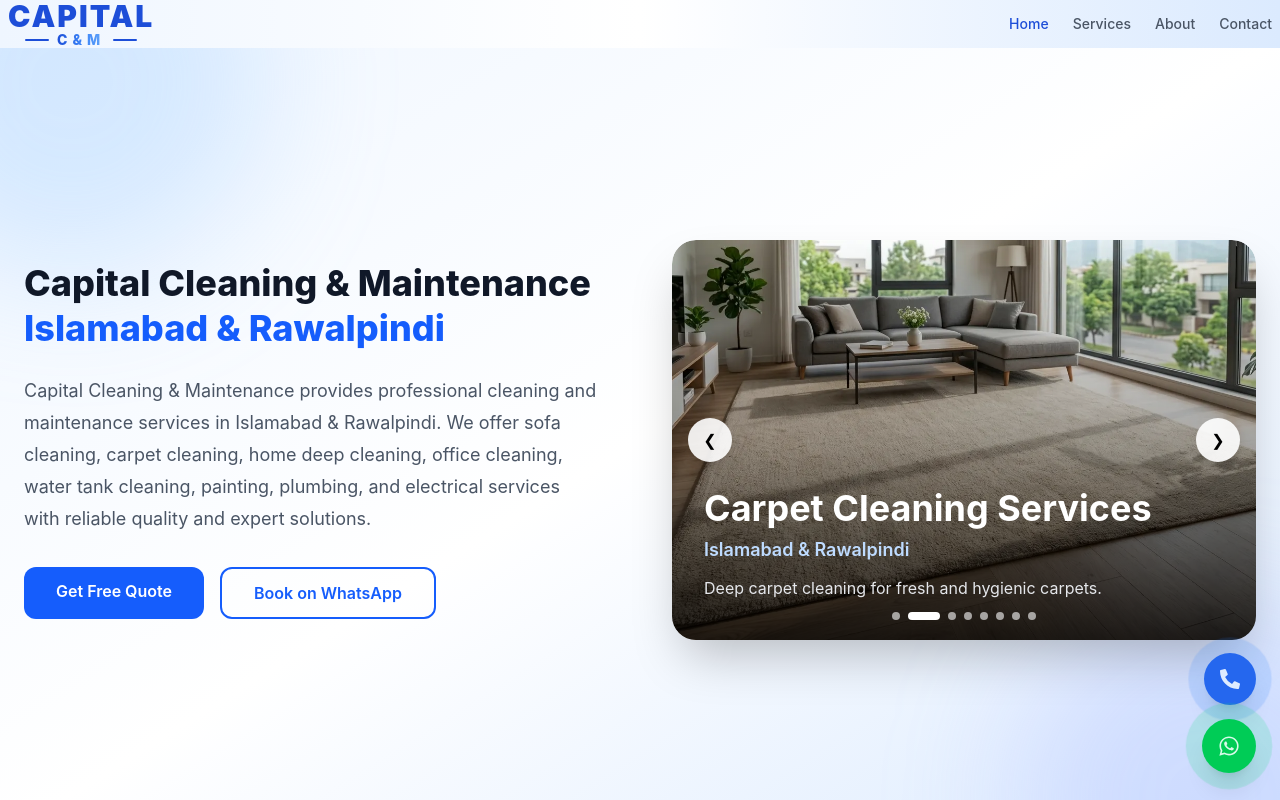
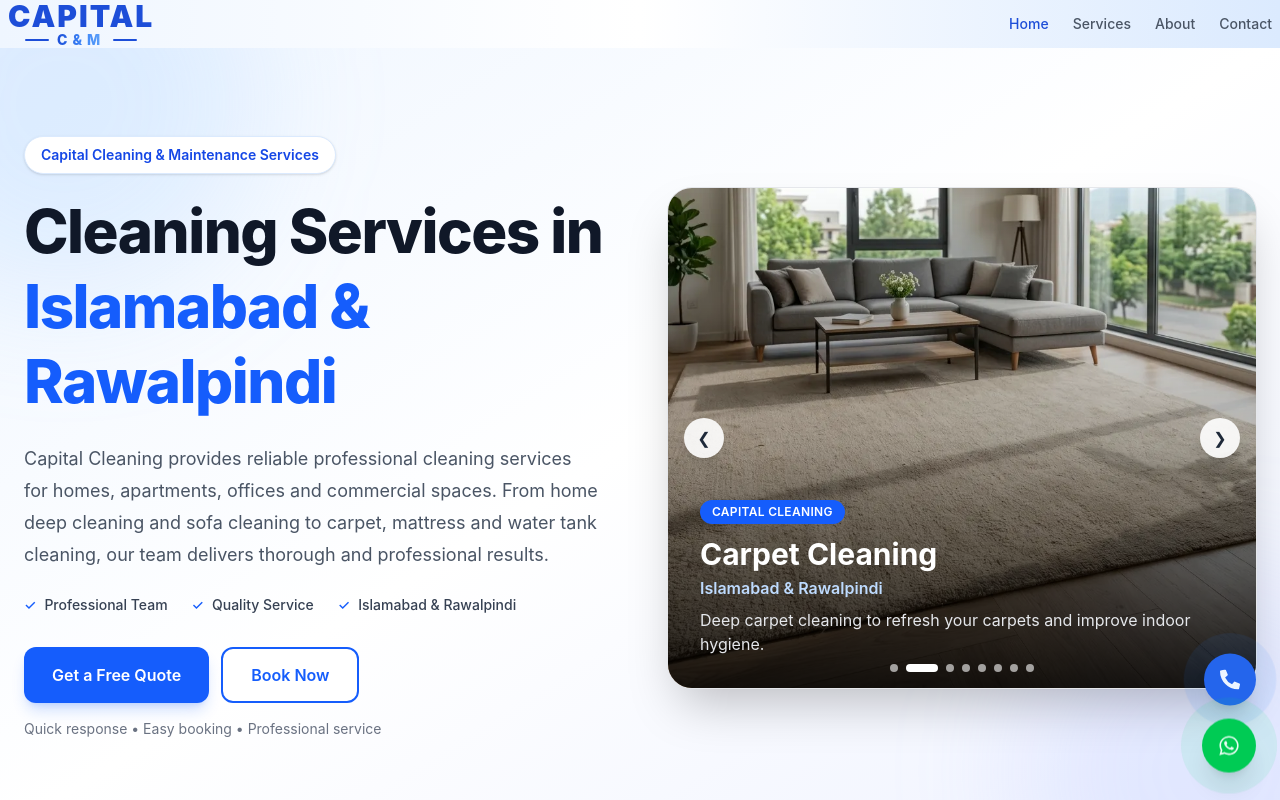
Before and after one commit to irfanhaider6167/capital-home-cleaning-app, a React (Vite) app: page / in a window 1280 px wide. Shown: the top 800 px of the page. Built offline with nearby package versions, Linux system fonts and the light colour scheme.

Commit message:
Hero Updated

```diff
--- a/src/components/Hero.jsx
+++ b/src/components/Hero.jsx
@@ -8,58 +8,51 @@
 
   const slides = [
     {
-      title: "Sofa Cleaning Services",
+      title: "Sofa Cleaning",
       highlight: "Islamabad & Rawalpindi",
-      desc: "Professional sofa cleaning to remove stains, dust and odors.",
+      desc: "Professional sofa cleaning to remove stains, dust and unpleasant odors.",
       image: "/images/sofa-after.webp",
     },
-
     {
-      title: "Carpet Cleaning Services",
+      title: "Carpet Cleaning",
       highlight: "Islamabad & Rawalpindi",
-      desc: "Deep carpet cleaning for fresh and hygienic carpets.",
+      desc: "Deep carpet cleaning to refresh your carpets and improve indoor hygiene.",
       image: "/images/carpet-after.webp",
     },
-
     {
-      title: "Home Deep Cleaning Services",
+      title: "Home Deep Cleaning",
       highlight: "Islamabad & Rawalpindi",
-      desc: "Complete home cleaning with modern equipment and safe solutions.",
+      desc: "Thorough home deep cleaning using professional equipment and quality solutions.",
       image: "/images/deep-cleaning-a-final.webp",
     },
-
     {
-      title: "Office Cleaning Services",
+      title: "Office Cleaning",
       highlight: "Islamabad & Rawalpindi",
-      desc: "Reliable cleaning solutions for offices and workplaces.",
+      desc: "Reliable cleaning solutions for offices, workplaces and commercial spaces.",
       image: "/images/office-cleaning-a-final.jpg",
     },
-
     {
-      title: "Water Tank Cleaning Services",
+      title: "Water Tank Cleaning",
       highlight: "Islamabad & Rawalpindi",
-      desc: "Safe underground and overhead water tank cleaning.",
+      desc: "Professional cleaning for underground and overhead water tanks.",
       image: "/images/water-tank-after.webp",
     },
-
     {
       title: "Painting Services",
       highlight: "Islamabad & Rawalpindi",
-      desc: "Quality interior and exterior painting solutions.",
+      desc: "Professional interior and exterior painting for homes and commercial spaces.",
       image: "/images/paint-a-final.jpg",
     },
-
     {
       title: "Plumbing Services",
       highlight: "Islamabad & Rawalpindi",
-      desc: "Professional plumbing repair and maintenance services.",
+      desc: "Professional plumbing repair, installation and maintenance services.",
       image: "/images/plumbring-a-final.jpg",
     },
-
     {
       title: "Electrical Services",
       highlight: "Islamabad & Rawalpindi",
-      desc: "Safe electrical installation, repair and maintenance.",
+      desc: "Reliable electrical installation, repair and maintenance solutions.",
       image: "/images/electrition-a-final.webp",
     },
   ];
@@ -69,7 +62,7 @@
   useEffect(() => {
     const interval = setInterval(() => {
       setCurrent((prev) => (prev + 1) % slides.length);
-    }, 4000);
+    }, 4500);
 
     return () => clearInterval(interval);
   }, [slides.length]);
@@ -83,37 +76,59 @@
   };
 
   return (
-    <section className="relative overflow-hidden bg-gradient-to-br from-[#EFF6FF] via-white to-[#DBEAFE] min-h-screen flex items-center">
-      <div className="absolute top-[-150px] left-[-120px] w-96 h-96 bg-blue-300/30 rounded-full blur-3xl"></div>
+    <section className="relative overflow-hidden bg-gradient-to-br from-blue-50 via-white to-indigo-50">
+      {/* Decorative Background */}
+      <div className="absolute -top-32 -left-32 h-96 w-96 rounded-full bg-blue-300/20 blur-3xl" />
 
-      <div className="absolute bottom-[-150px] right-[-120px] w-96 h-96 bg-indigo-300/30 rounded-full blur-3xl"></div>
+      <div className="absolute -bottom-32 -right-32 h-96 w-96 rounded-full bg-indigo-300/20 blur-3xl" />
 
-      <div className="max-w-7xl mx-auto px-6 py-20 grid md:grid-cols-2 gap-16 items-center relative z-10">
-        {/* LEFT */}
+      <div className="relative z-10 mx-auto grid max-w-7xl items-center gap-12 px-5 py-16 sm:px-6 md:grid-cols-2 md:gap-14 md:py-20 lg:py-24">
+        {/* LEFT CONTENT */}
+        <div className="text-center md:text-left">
+          <div className="mb-5 inline-flex items-center rounded-full border border-blue-100 bg-white px-4 py-2 text-sm font-semibold text-blue-700 shadow-sm">
+            Capital Cleaning & Maintenance Services
+          </div>
 
-        <div className="text-center md:text-left">
-          <h1 className="text-3xl md:text-4xl font-extrabold leading-tight text-gray-900">
-            Capital Cleaning & Maintenance{" "}
+          <h1 className="text-4xl font-extrabold leading-tight tracking-tight text-gray-900 sm:text-5xl lg:text-6xl">
+            Cleaning Services in{" "}
             <span className="text-blue-600">Islamabad & Rawalpindi</span>
           </h1>
 
-          <p className="mt-6 text-lg text-gray-600 leading-8 max-w-xl">
-            Capital Cleaning & Maintenance provides professional cleaning and
-            maintenance services in Islamabad & Rawalpindi. We offer sofa
-            cleaning, carpet cleaning, home deep cleaning, office cleaning,
-            water tank cleaning, painting, plumbing, and electrical services
-            with reliable quality and expert solutions.
+          <p className="mt-6 max-w-xl text-base leading-7 text-gray-600 sm:text-lg sm:leading-8 md:mx-0">
+            Capital Cleaning provides reliable professional cleaning services
+            for homes, apartments, offices and commercial spaces. From home deep
+            cleaning and sofa cleaning to carpet, mattress and water tank
+            cleaning, our team delivers thorough and professional results.
           </p>
 
-          <div className="flex flex-wrap gap-4 mt-8 justify-center md:justify-start">
+          {/* Trust Points */}
+          <div className="mt-6 flex flex-wrap justify-center gap-x-6 gap-y-3 text-sm font-medium text-gray-700 md:justify-start">
+            <span className="flex items-center gap-2">
+              <span className="text-blue-600">✓</span>
+              Professional Team
+            </span>
+
+            <span className="flex items-center gap-2">
+              <span className="text-blue-600">✓</span>
+              Quality Service
+            </span>
+
+            <span className="flex items-center gap-2">
+              <span className="text-blue-600">✓</span>
+              Islamabad & Rawalpindi
+            </span>
+          </div>
+
+          {/* CTA Buttons */}
+          <div className="mt-8 flex flex-col gap-3 sm:flex-row sm:justify-center md:justify-start">
             <a
               href={whatsappLink}
               target="_blank"
               rel="noopener noreferrer"
               onClick={trackWhatsAppConversion}
-              className="bg-blue-600 text-white px-8 py-3 rounded-xl font-semibold hover:bg-blue-700 transition"
+              className="inline-flex items-center justify-center rounded-xl bg-blue-600 px-7 py-3.5 font-semibold text-white shadow-lg shadow-blue-600/20 transition duration-300 hover:-translate-y-0.5 hover:bg-blue-700"
             >
-              Get Free Quote
+              Get a Free Quote
             </a>
 
             <a
@@ -121,73 +136,98 @@
               target="_blank"
               rel="noopener noreferrer"
               onClick={trackWhatsAppConversion}
-              className="border-2 border-blue-600 text-blue-600 px-8 py-3 rounded-xl font-semibold hover:bg-blue-600 hover:text-white transition"
+              className="inline-flex items-center justify-center rounded-xl border-2 border-blue-600 bg-white px-7 py-3.5 font-semibold text-blue-600 transition duration-300 hover:-translate-y-0.5 hover:bg-blue-600 hover:text-white"
             >
-              Book on WhatsApp
+              Book Now
             </a>
           </div>
+
+          <p className="mt-4 text-sm text-gray-500">
+            Quick response • Easy booking • Professional service
+          </p>
         </div>
 
-        {/* RIGHT */}
-
-        <div className="relative overflow-hidden rounded-3xl shadow-2xl">
+        {/* RIGHT SLIDER */}
+        <div className="relative">
+          <div className="relative overflow-hidden rounded-3xl bg-white shadow-2xl ring-1 ring-gray-200">
             <AnimatePresence mode="wait">
               <motion.div
                 key={current}
-              initial={{ x: 300, opacity: 0 }}
-              animate={{ x: 0, opacity: 1 }}
-              exit={{ x: -300, opacity: 0 }}
+                initial={{ opacity: 0, x: 80 }}
+                animate={{ opacity: 1, x: 0 }}
+                exit={{ opacity: 0, x: -80 }}
                 transition={{
-                duration: 0.5,
+                  duration: 0.45,
+                  ease: "easeOut",
                 }}
                 className="relative"
               >
                 <img
                   src={slides[current].image}
-                alt={`${slides[current].title} Islamabad Rawalpindi`}
-                className="w-full h-[400px] object-cover rounded-3xl"
+                  alt={`${slides[current].title} in Islamabad and Rawalpindi`}
+                  className="h-[380px] w-full object-cover sm:h-[430px] lg:h-[500px]"
                 />
 
-              <div className="absolute inset-0 bg-gradient-to-t from-black/80 via-black/30 to-transparent"></div>
+                {/* Image Overlay */}
+                <div className="absolute inset-0 bg-gradient-to-t from-black/85 via-black/25 to-transparent" />
 
-              <div className="absolute bottom-10 left-8 right-8 text-white">
-                <h2 className="text-3xl md:text-4xl font-bold">
+                {/* Slide Content */}
+                <div className="absolute bottom-0 left-0 right-0 p-6 sm:p-8">
+                  <span className="inline-block rounded-full bg-blue-600 px-3 py-1 text-xs font-semibold uppercase tracking-wide text-white">
+                    Capital Cleaning
+                  </span>
+
+                  <h2 className="mt-3 text-2xl font-bold text-white sm:text-3xl">
                     {slides[current].title}
                   </h2>
 
-                <p className="text-blue-200 font-semibold text-lg mt-2">
+                  <p className="mt-1 font-semibold text-blue-200">
                     {slides[current].highlight}
                   </p>
 
-                <p className="mt-3 text-gray-200">{slides[current].desc}</p>
+                  <p className="mt-2 max-w-lg text-sm leading-6 text-gray-200 sm:text-base">
+                    {slides[current].desc}
+                  </p>
                 </div>
               </motion.div>
             </AnimatePresence>
 
+            {/* Previous Button */}
             <button
+              type="button"
               onClick={prevSlide}
-            className="absolute left-4 top-1/2 -translate-y-1/2 bg-white/90 w-11 h-11 rounded-full shadow-lg hover:bg-blue-600 hover:text-white transition"
+              aria-label="Previous service"
+              className="absolute left-4 top-1/2 flex h-10 w-10 -translate-y-1/2 items-center justify-center rounded-full bg-white/90 text-gray-800 shadow-lg transition hover:bg-blue-600 hover:text-white"
             >
               ❮
             </button>
 
+            {/* Next Button */}
             <button
+              type="button"
               onClick={nextSlide}
-            className="absolute right-4 top-1/2 -translate-y-1/2 bg-white/90 w-11 h-11 rounded-full shadow-lg hover:bg-blue-600 hover:text-white transition"
+              aria-label="Next service"
+              className="absolute right-4 top-1/2 flex h-10 w-10 -translate-y-1/2 items-center justify-center rounded-full bg-white/90 text-gray-800 shadow-lg transition hover:bg-blue-600 hover:text-white"
             >
               ❯
             </button>
 
-          <div className="absolute bottom-5 left-0 right-0 flex justify-center gap-2">
-            {slides.map((_, index) => (
+            {/* Slider Indicators */}
+            <div className="absolute bottom-4 left-0 right-0 flex justify-center gap-2">
+              {slides.map((slide, index) => (
                 <button
-                key={index}
+                  key={slide.title}
+                  type="button"
                   onClick={() => setCurrent(index)}
-                className={`rounded-full transition-all ${
-                  current === index ? "w-8 h-2 bg-white" : "w-2 h-2 bg-white/60"
+                  aria-label={`Show ${slide.title}`}
+                  className={`h-2 rounded-full transition-all duration-300 ${
+                    current === index
+                      ? "w-8 bg-white"
+                      : "w-2 bg-white/60 hover:bg-white"
                   }`}
                 />
               ))}
+            </div>
           </div>
         </div>
       </div>
--- a/src/pages/Home.jsx
+++ b/src/pages/Home.jsx
@@ -7,14 +7,71 @@
   return (
     <>
       <SEO
-        title="Capital Cleaning & Maintenance | Cleaning Services in Islamabad & Rawalpindi"
-        description="Professional Home Deep Cleaning, Sofa Cleaning, Carpet Cleaning, Mattress Cleaning, Water Tank Cleaning, Office Cleaning, Painting and Electrical Services in Islamabad & Rawalpindi."
-        keywords="Cleaning Services Islamabad, Cleaning Services Rawalpindi, Sofa Cleaning Islamabad, Carpet Cleaning, Home Deep Cleaning, Water Tank Cleaning, Office Cleaning"
+        title="Capital Cleaning | Cleaning Services in Islamabad & Rawalpindi"
+        description="Professional cleaning services in Islamabad & Rawalpindi, including home deep cleaning, sofa, carpet, mattress and water tank cleaning."
+        keywords="cleaning services Islamabad, cleaning services Rawalpindi, home deep cleaning Islamabad, sofa cleaning Islamabad, carpet cleaning Islamabad, water tank cleaning Islamabad"
         url="https://capitalcleaning.site/"
       />
 
+      {/* Hero Section */}
       <Hero />
+
+      {/* Services Section */}
       <ServicesPage />
+
+      {/* SEO Content */}
+      <section className="bg-white px-4 py-14">
+        <div className="mx-auto max-w-6xl">
+          <h2 className="mb-6 text-center text-3xl font-bold text-gray-900 md:text-4xl">
+            Professional Cleaning Services in Islamabad & Rawalpindi
+          </h2>
+
+          <div className="space-y-5 text-base leading-8 text-gray-600 md:text-lg">
+            <p>
+              Capital Cleaning provides professional cleaning services in
+              Islamabad and Rawalpindi for homes, apartments, offices and
+              commercial spaces. Our experienced team focuses on reliable
+              service, detailed cleaning and customer satisfaction. We use
+              professional equipment and suitable cleaning methods to deliver
+              quality results for every cleaning job.
+            </p>
+
+            <p>
+              Our main services include home deep cleaning, sofa cleaning,
+              carpet cleaning, mattress cleaning and water tank cleaning. We
+              also provide office cleaning and selected home maintenance
+              services. Whether you need a complete home deep cleaning service
+              or a specific cleaning solution, our team is ready to assist you
+              according to your requirements.
+            </p>
+
+            <p>
+              Our sofa and carpet cleaning services help remove accumulated
+              dust, stains and unpleasant odors, while our mattress cleaning
+              service helps maintain a cleaner and more comfortable sleeping
+              environment. We also provide underground and overhead water tank
+              cleaning using professional cleaning equipment.
+            </p>
+
+            <p>
+              For businesses and workplaces, our office cleaning services help
+              maintain a clean, organized and professional environment. We serve
+              customers across Islamabad and Rawalpindi with a focus on
+              dependable service, professional workmanship and convenient
+              booking.
+            </p>
+
+            <p>
+              If you are looking for reliable cleaning services in Islamabad or
+              Rawalpindi, Capital Cleaning is ready to help. Contact us today to
+              discuss your cleaning requirements, get a quotation and book a
+              convenient service time.
+            </p>
+          </div>
+        </div>
+      </section>
+
+      {/* Testimonials */}
       <Testimonials />
     </>
   );
--- a/src/pages/ServicesPage.jsx
+++ b/src/pages/ServicesPage.jsx
@@ -214,7 +214,7 @@
                   rel="noopener noreferrer"
                   className="mt-5 block bg-blue-600 text-white py-3 rounded-xl hover:bg-blue-700 transition"
                 >
-                  Whatsapp Booking 🚀
+                  Book Now 🚀
                 </a>
               </div>
             </motion.div>
```
Lines whose indentation alone changed are shown as unchanged.
